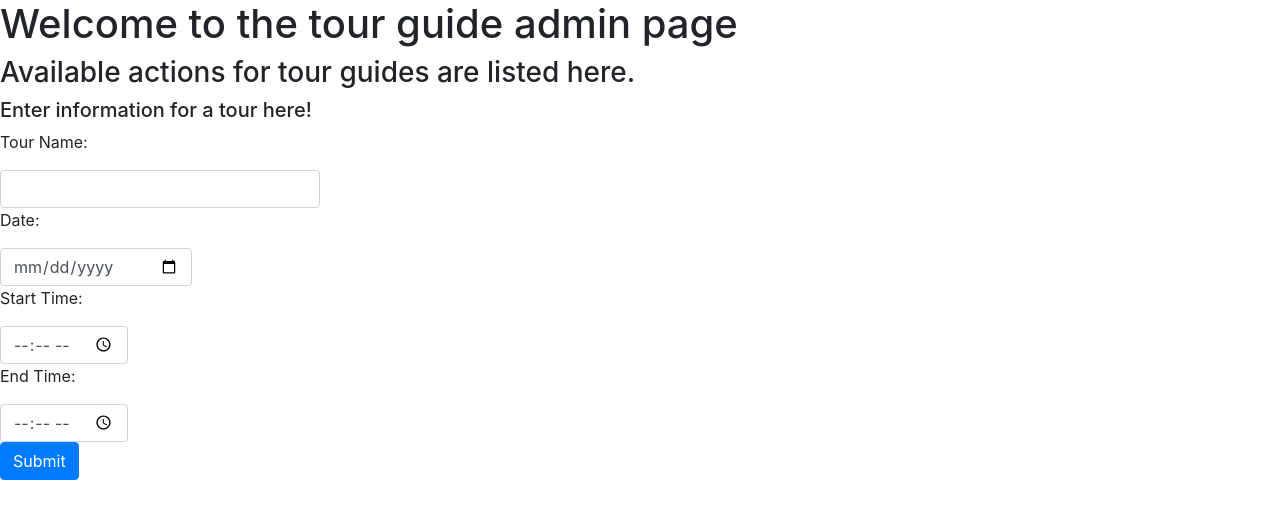
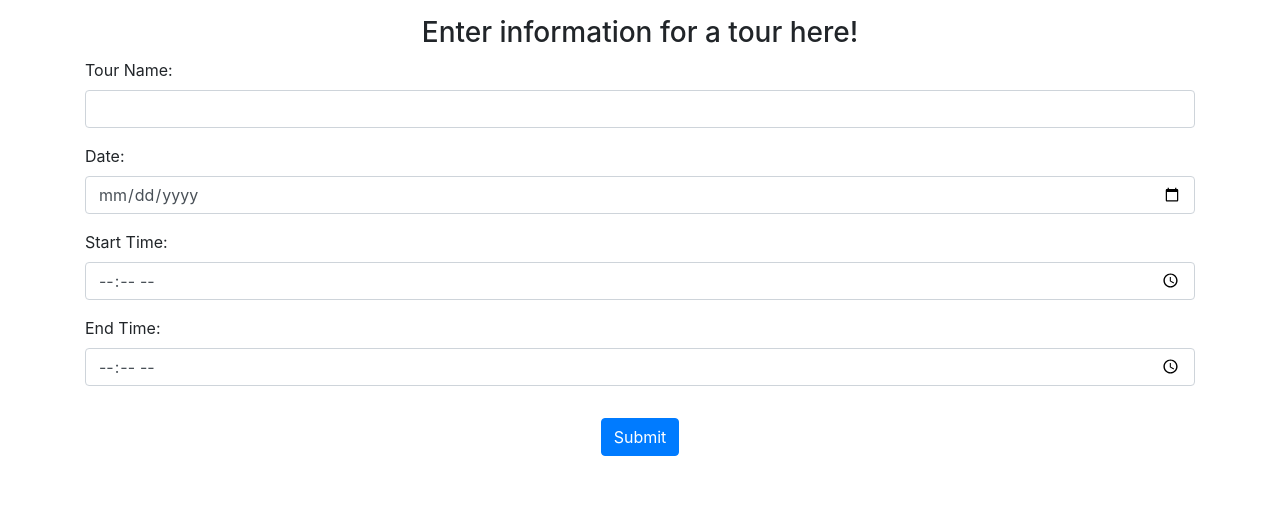
Before and after one commit to sthiringer/cs4750-project, a PHP site: page /tourguide in a window 1280 px wide. Shown: the top 519 px of the page. Run offline with PHP 8.4, Linux system fonts and the light colour scheme.

Commit message:
Fixed html on landing page to require data in forms, and also fixed html look and feel for adding a tour page

```diff
--- a/tourguide/index.php
+++ b/tourguide/index.php
@@ -1,18 +1,34 @@
 <html>
 <head>
+  <meta charset="utf-8">
+
+  <title>Add Tour Page</title>
+
   <link rel="stylesheet" href="https://stackpath.bootstrapcdn.com/bootstrap/4.3.1/css/bootstrap.min.css" integrity="sha384-ggOyR0iXCbMQv3Xipma34MD+dH/1fQ784/j6cY/iJTQUOhcWr7x9JvoRxT2MZw1T" crossorigin="anonymous">
+
 </head>
 <body>
-<h1>Welcome to the tour guide admin page</h1>
-<h3>Available actions for tour guides are listed here.</h3>
+<div class="container text-center pt-3">
+  <h3>Enter information for a tour here!</h3>
+</div>
 
-  <h5>Enter information for a tour here!</h5>
-  <form class="form-group" action="addTour.php" method="post">
-    <p>Tour Name: </p><input style="max-width:25%" class="form-control" type="text" name="tour_name">
-    <p>Date: </p><input style="max-width:15%" class="form-control input-sm" type="date" name="date">
-    <p>Start Time: </p><input style="max-width:10%" class="form-control input-sm" type="time" name="start">
-    <p>End Time: </p><input style="max-width:10%" class="form-control input-sm" type="time" name="end">
-    <input class="btn btn-primary" type="submit">
+ <div class="container">
+  <form action="addTour.php" method="post">
+    <div class="form-group">
+      <label for="tourname">Tour Name: </label><input class="form-control" type="text" name="tourname" id="tourname" required>
+      </div>
+    <div class="form-group">
+      <label for="date">Date: </label><input class="form-control" type="date" name="date" id="date" required>
+      </div>
+    <div class="form-group">
+      <label for="start">Start Time: </label><input class="form-control" type="time" name="start" id="start" required>
+      </div>
+    <div class="form-group">
+      <label for="end">End Time: </label><input class="form-control" type="time" name="end" id="end" required>
+      </div>
+    <div class="container text-center p-3">
+      <input class="btn btn-primary" type="submit">
+      </div>
   </form>
 
 </body>
```
Also changed, not shown: index.php (+5 -3 lines).
